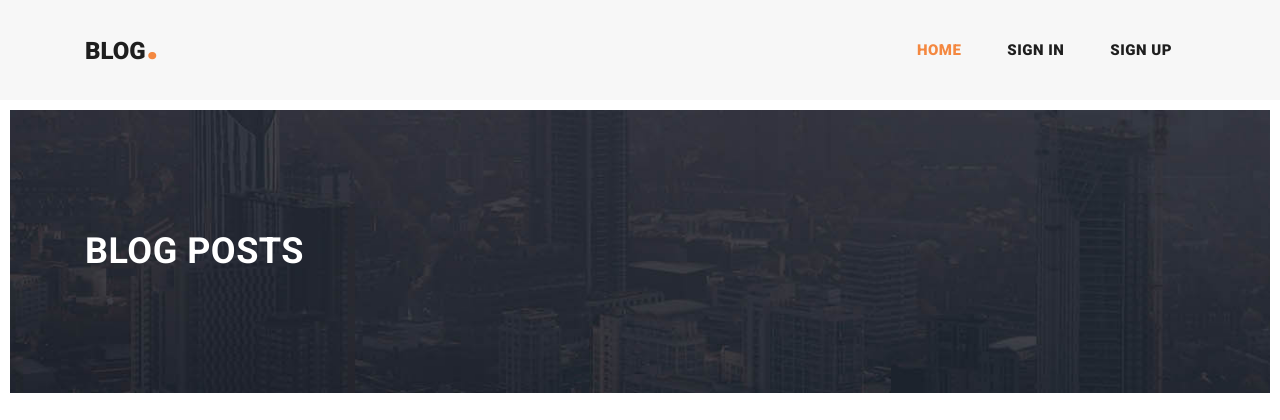
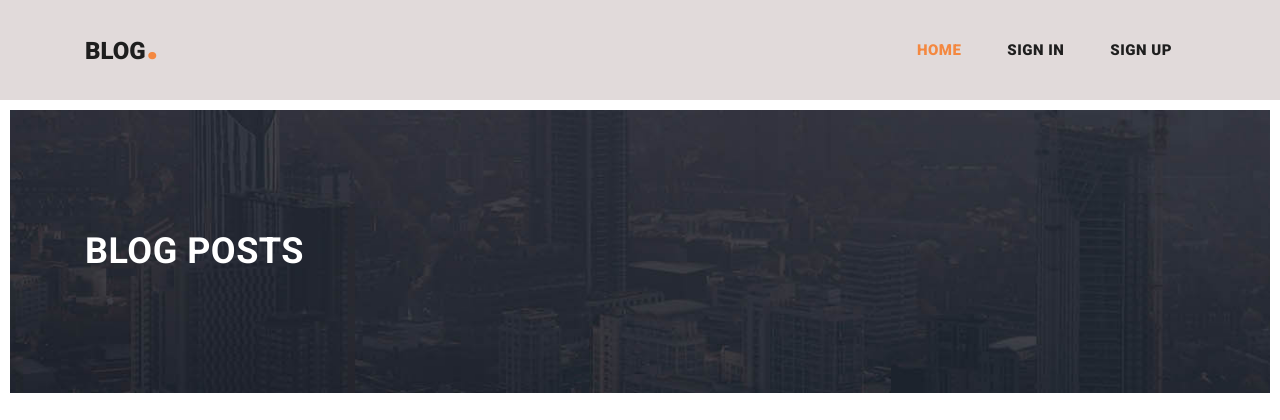
Before and after one commit to nikolai-sh/Blog, a Django app: page /blog/ in a window 1280 px wide. Shown: the top 420 px of the page. Run offline with Django 3.2, Linux system fonts and the light colour scheme; data that the repository does not hold is empty; some libraries are stand-ins or nearby versions.

Commit message:
Update navbar style

```diff
--- a/static/blog/assets/css/templatemo-stand-blog.css
+++ b/static/blog/assets/css/templatemo-stand-blog.css
@@ -166,7 +166,7 @@ header {
 	z-index: 99999;
 	width: 100%;
 	height: 100px;
-	background-color: #f7f7f7;
+	background-color: #e1dada;
 	-webkit-transition: all 0.3s ease-in-out 0s;
     -moz-transition: all 0.3s ease-in-out 0s;
     -o-transition: all 0.3s ease-in-out 0s;
@@ -182,7 +182,7 @@ header .navbar {
 	top: 0;
 	height: 80px;
 	position: fixed;
-	box-shadow: 0px 1px 10px rgba(0,0,0,0.1);
+	box-shadow: 0px 1px 10px rgba(9, 9, 9, 0.303);
 }
 .background-header .navbar-brand h2 {
 	color: #121212!important;
```
